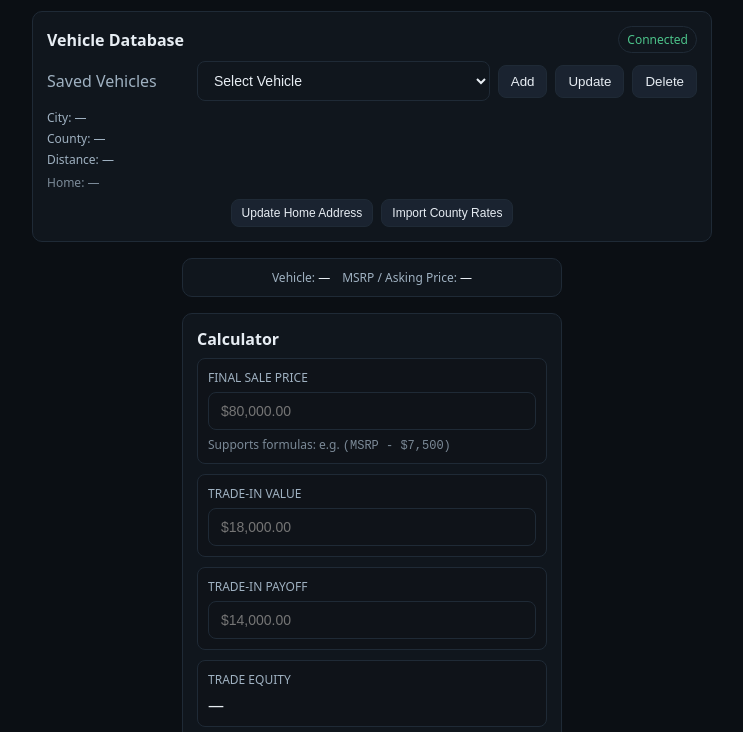
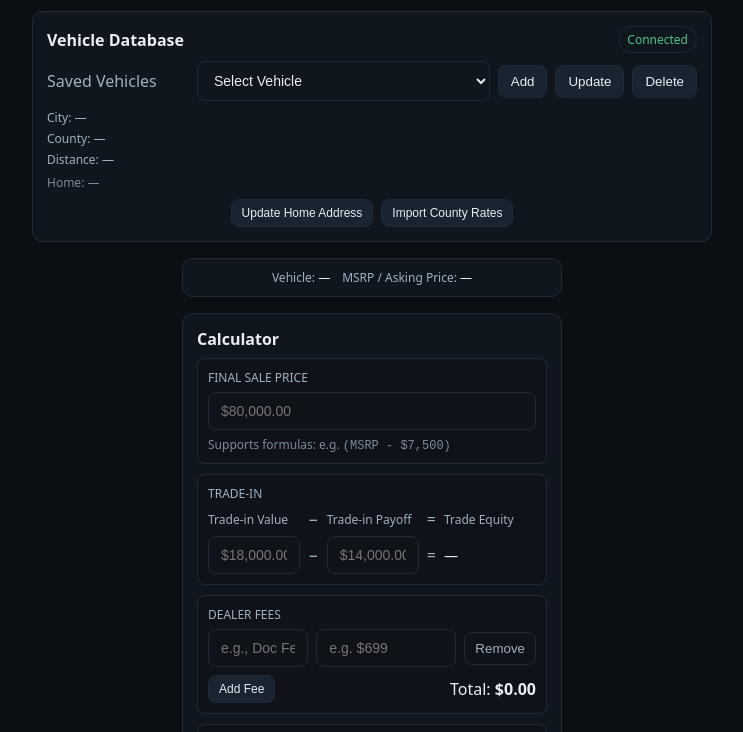
Before and after one commit to jbj0005/AutoLoanCalculator, a plain HTML site: page index.html in a window 1280 px wide. Shown: the part 68-800 px from the top of the page, without its empty margins (268-1011 px from the left). Drawn offline with nearby package versions, Linux system fonts and the light colour scheme; some packages are replaced by stand-ins of ours; no server answers.

Commit message:
UI: Consolidate Trade-in into single cell with aligned labels/values; keep accounting style on equity and match font size

```diff
--- a/index.html
+++ b/index.html
@@ -71,18 +71,22 @@
           </div>
 
           <div class="cell">
-            <div class="cell-label">Trade-in Value</div>
-            <div class="cell-value"><input id="tradeValue" type="text" inputmode="decimal" enterkeyhint="done" placeholder="$18,000.00" /></div>
-          </div>
+            <div class="cell-label">Trade-in</div>
+            <div class="cell-value">
+              <div class="trade-grid">
+                <div class="t-label">Trade-in Value</div>
+                <div class="op">−</div>
+                <div class="t-label">Trade-in Payoff</div>
+                <div class="op">=</div>
+                <div class="t-label">Trade Equity</div>
 
-          <div class="cell">
-            <div class="cell-label">Trade-in Payoff</div>
-            <div class="cell-value"><input id="loanPayoff" type="text" inputmode="decimal" enterkeyhint="done" placeholder="$14,000.00" /></div>
-          </div>
-
-          <div class="cell">
-            <div class="cell-label">Trade Equity</div>
-              <div class="cell-value"><output id="tradeEquity">- -</output></div>
+                <input id="tradeValue" type="text" inputmode="decimal" enterkeyhint="done" placeholder="$18,000.00" />
+                <div class="op">−</div>
+                <input id="loanPayoff" type="text" inputmode="decimal" enterkeyhint="done" placeholder="$14,000.00" />
+                <div class="op">=</div>
+                <output id="tradeEquity">- -</output>
+              </div>
+            </div>
           </div>
 
           <div class="cell">
--- a/styles.css
+++ b/styles.css
@@ -214,3 +214,9 @@ input[type="checkbox"]{width:16px; height:16px}
 .delta-pos{color:#9ff3c3; background:#12281d; padding:2px 6px; border-radius:6px}
 .inline-2{display:flex; gap:8px}
 .inline-2 > *{flex:1}
+
+/* Trade-in consolidated layout */
+.trade-grid{ display:grid; grid-template-columns: 1fr auto 1fr auto 1fr; column-gap:8px; row-gap:6px; align-items:center }
+.trade-grid .t-label{ font-size:12px; color: var(--muted); text-transform: none }
+.trade-grid .op{ color: var(--muted) }
+#tradeEquity{ font-size:14px; font-variant-numeric: tabular-nums }
```
